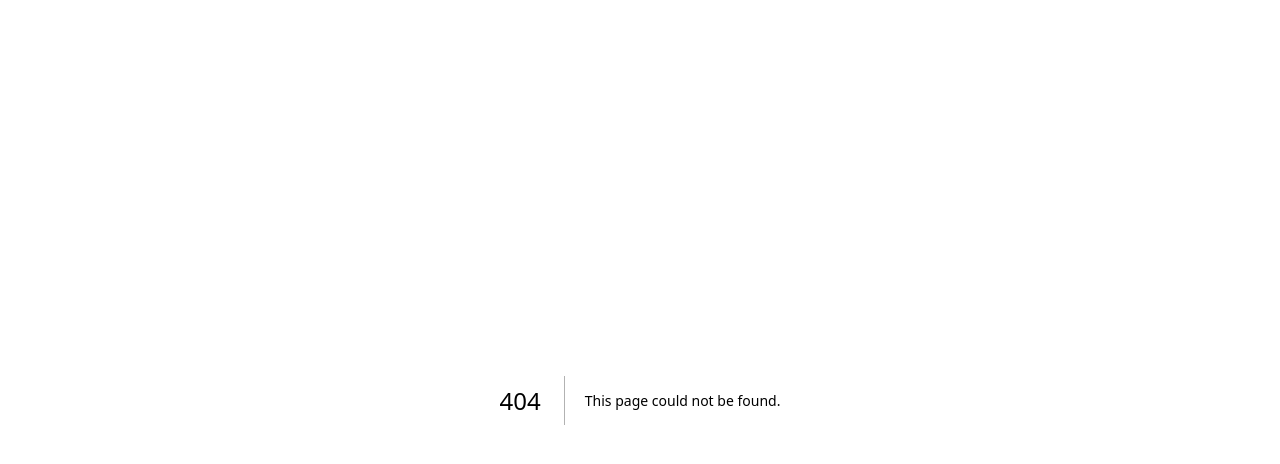
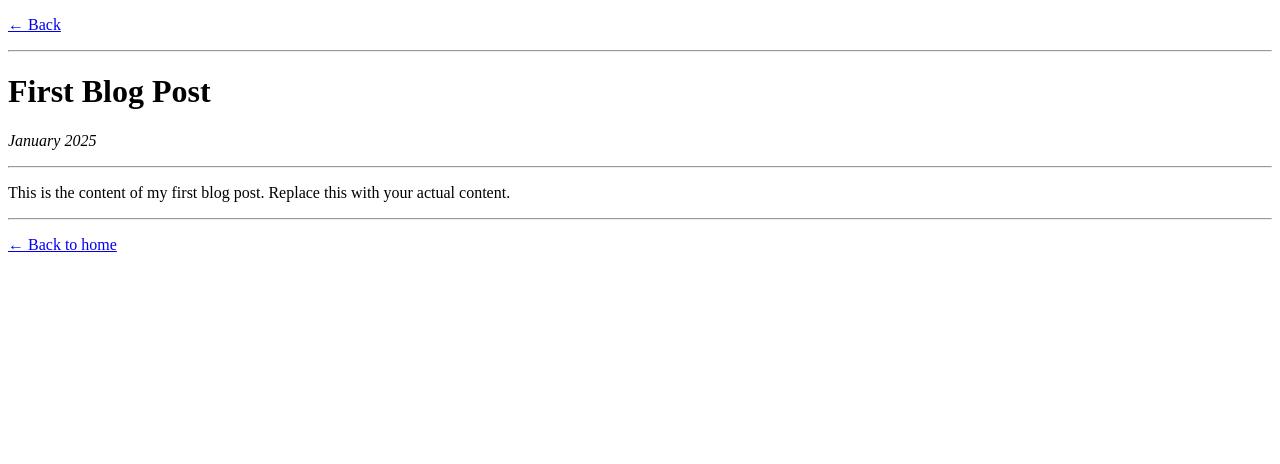
Before and after one commit to aaryanxshah/aaryanxshah.github.io, a Next.js app: page /first-post in a window 1280 px wide. Before the commit this address had no page. Shown: the top 464 px of the page. Built offline with nearby package versions, Linux system fonts and the light colour scheme.

Commit message:
next js routing for blogs

```diff
--- /dev/null
+++ b/src/app/[slug]/page.tsx
@@ -0,0 +1,63 @@
+type BlogPost = {
+  slug: string;
+  title: string;
+  date: string;
+  content: string;
+};
+
+const posts: Record<string, BlogPost> = {
+  'first-post': {
+    slug: 'first-post',
+    title: 'First Blog Post',
+    date: 'January 2025',
+    content: 'This is the content of my first blog post. Replace this with your actual content.',
+  },
+  'second-post': {
+    slug: 'second-post',
+    title: 'Second Blog Post',
+    date: 'January 2025',
+    content: 'This is the content of my second blog post. Replace this with your actual content.',
+  },
+};
+
+export function generateStaticParams() {
+  return Object.keys(posts).map((slug) => ({ slug }));
+}
+
+export default async function BlogPost({
+  params,
+}: {
+  params: Promise<{ slug: string }>;
+}) {
+  const { slug } = await params;
+  const post = posts[slug];
+
+  if (!post) {
+    return (
+      <>
+        <h1>Not Found</h1>
+        <p>This page does not exist.</p>
+        <p><a href="/">Back to home</a></p>
+      </>
+    );
+  }
+
+  return (
+    <>
+      <p><a href="/">← Back</a></p>
+
+      <hr />
+
+      <h1>{post.title}</h1>
+      <p><em>{post.date}</em></p>
+
+      <hr />
+
+      <p>{post.content}</p>
+
+      <hr />
+
+      <p><a href="/">← Back to home</a></p>
+    </>
+  );
+}
```
